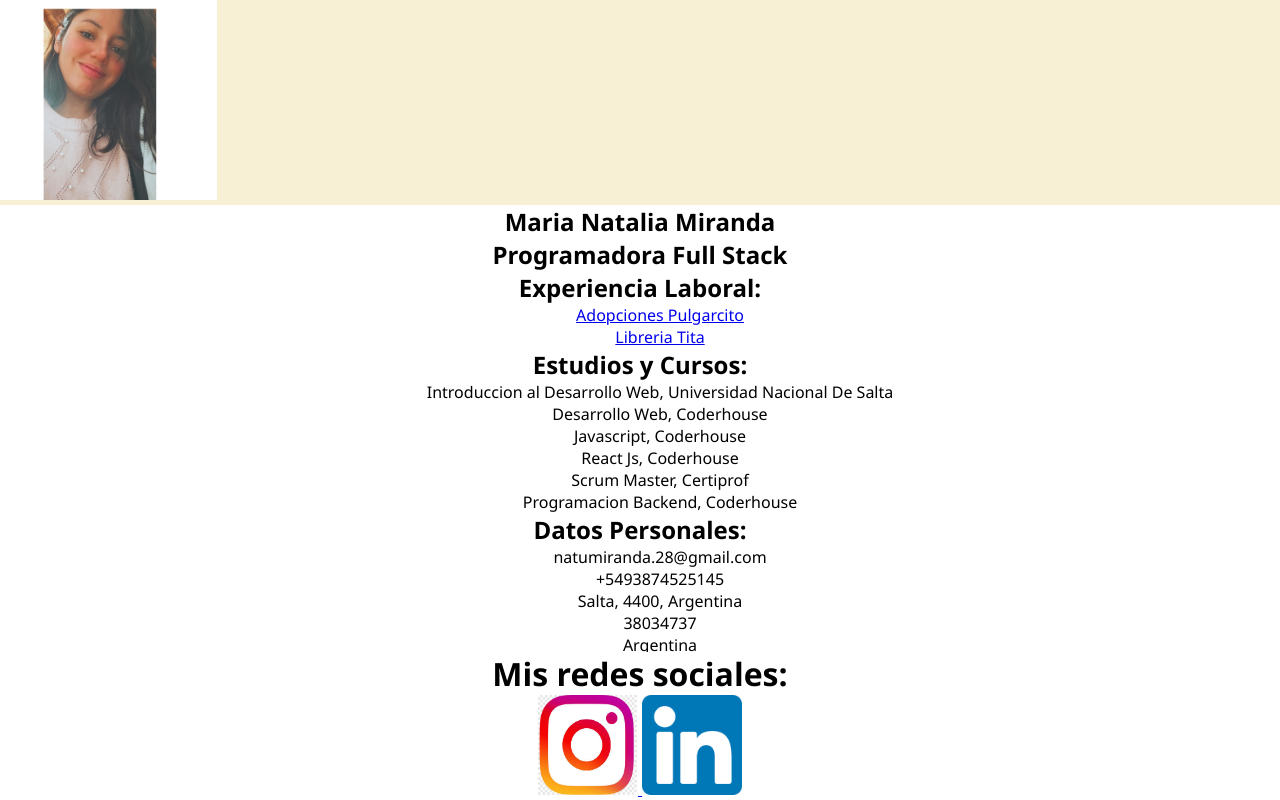
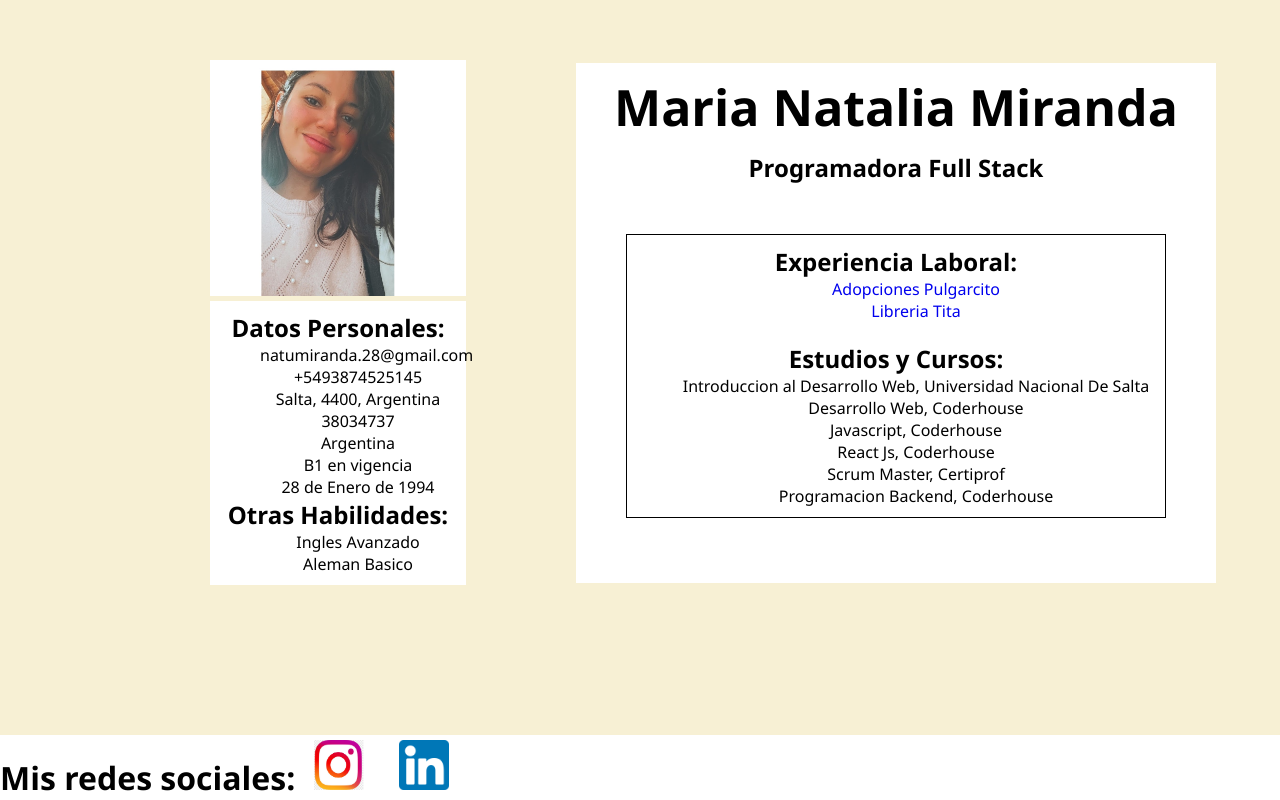
Before and after one commit to natimiranda28/CV-Natalia-Miranda, a plain HTML site: page index.html in a window 1280 px wide. Drawn offline with Linux system fonts and the light colour scheme.

Commit message:
avances grid

```diff
--- a/cv.css
+++ b/cv.css
@@ -39,9 +39,7 @@ ul{
 /* .list_v{
     list-style-type: circle;
 }
- */
-
-
+*/
 
 /* .Caja-Centro {
     float: left;
@@ -56,13 +54,15 @@ ul{
 .clase{
     background-color: white;
     text-align: center;
+    padding: 10px;
 }
 
 .seccion{
-    display: inline-block;
+    text-align: center;
 }
 
-.foto {
+.fotocv{
+    width: 100%;
     text-align: center;
 }
 
@@ -75,41 +75,66 @@ ul{
 
 .grid{
     width: 99%;
-
+    display: grid;
 }
 
-/*templates por filas y columnas*/
-.grid-template-columns-row{
-    grid-template-columns: 100px 400px;
-    grid-template-rows: 200px 200px 100px;
+/*.container {
+    display: grid;
+    grid-template-rows: 1fr 1fr;
+    grid-template-columns: 1fr 1fr;
+  }
+*/
 
-
-
-}
-
-.template-areas{
-
-}
-
-#botonera{
-
-}
-#centro{
-
-}
-
-/*.contenedor-final{
-    background-color: aquamarine;
+.contenedor-final{
     display: flex;
     flex-direction: row;
 }
 
 .divuno{
-    background-color: grey;
-    width: 25vw;
+    width: 20vw;
+    margin: 50px;
+    margin-left: 200px;
+    padding: 10px;
 }
 
 .divdos{
-    background-color: lightgreen;
-    width: 75vw;
-}*/
+    background-color: white;
+    width: 50vw;
+    height: 65vh;
+    margin-left: 50px;
+}
+
+.innerData{
+    border-style: solid;
+    border-width: 1px;
+    margin: 50px;
+}
+
+.userMainData{
+    align-self: center;
+    text-align: center;
+}
+
+.userMainData h1{
+    padding: 10px;
+    font-size: 50px;
+}
+
+.linkExp{
+    text-decoration: none;
+}
+
+.logo{
+    width: 50px;
+    height: 50px;
+}
+
+footer h1{
+    display: inline-block;
+}
+
+.elementFooter{
+    padding: 5px;
+    display: inline-block;
+    margin: 0 10px;
+}
--- a/index.html
+++ b/index.html
@@ -1,5 +1,6 @@
 <!DOCTYPE html>
 <html lang="es">
+
 <head>
     <meta charset="UTF-8">
     <meta http-equiv="X-UA-Compatible" content="IE=edge">
@@ -10,63 +11,14 @@
     <link rel="stylesheet" href="cv.css">
 </head>
 
-
 <body>
-    <!--<div class="contenedor-final">
+    <main>
+        <div class="contenedor-final">
             <div class="divuno">
-            <h1>Uno</h1>
-        </div>
-        <div class="divdos">
-            <h1>dos</h1>
-        </div>
-    </div>
-    -->
-
-    <main>
-
-
-    <div class="">
-            <img class="fotocv" height= 200px src="img/perfil.jpg" alt="Foto_Perfil">
-            <div class="clase">
-                <section class="seccion">
-                    <h1>Maria Natalia Miranda</h1>
-                    <h2>Programadora Full Stack</h2>
-
-                </section>
-            </div>
-        </div>
-
-        <section class="text-Center clase ">
-            <h1>Experiencia Laboral:</h1>
-            <ul>
-                <li>
-                    <a href="Html/Nosotros.html">Adopciones Pulgarcito</a>
-                </li>
-                <li>
-                    <a href="Html/Servicios.html">Libreria Tita</a>
-                </li>
-            </ul>
-        </section>
-
-        <section class="text-Right clase" >
-            <h1>Estudios y Cursos:</h1>
-            <ul>
-
-            <li>Introduccion al Desarrollo Web, Universidad Nacional De Salta</li>
-            <li>Desarrollo Web, Coderhouse</li>
-            <li>Javascript, Coderhouse</li>
-            <li>React Js, Coderhouse</li>
-            <li>Scrum Master, Certiprof</li>
-            <li>Programacion Backend, Coderhouse</li>
-
-            </ul>
-        </section>
-
-
-        <section class="text-Left clase">
+                <img class="fotocv" src="img/perfil.jpg" alt="Foto_Perfil">
+                <section class="text-Left clase container">
                     <h1>Datos Personales:</h1>
                     <ul>
-
                         <li>natumiranda.28@gmail.com</li>
                         <li>+5493874525145</li>
                         <li>Salta, 4400, Argentina</li>
@@ -74,7 +26,6 @@
                         <li>Argentina</li>
                         <li>B1 en vigencia</li>
                         <li>28 de Enero de 1994</li>
-
                     </ul>
                     <h1>Otras Habilidades:</h1>
                     <ul>
@@ -82,19 +33,53 @@
                         <li>Aleman Basico</li>
                     </ul>
                 </section>
+            </div>
 
+            <div class="divdos">
+                <section class="userMainData">
+                    <h1>Maria Natalia Miranda</h1>
+                    <h2>Programadora Full Stack</h2>
+                </section>
+
+                <div class="innerData">
+                    <section class="text-Center clase container ">
+                        <h1>Experiencia Laboral:</h1>
+                        <ul >
+                            <li>
+                                <a class="linkExp" href="Html/Nosotros.html">Adopciones Pulgarcito</a>
+                            </li>
+                            <li>
+                                <a class="linkExp" href="Html/Servicios.html">Libreria Tita</a>
+                            </li>
+                        </ul>
+                    </section>
+
+                    <section class="text-Right clase container">
+                        <h1>Estudios y Cursos:</h1>
+                        <ul>
+                            <li>Introduccion al Desarrollo Web, Universidad Nacional De Salta</li>
+                            <li>Desarrollo Web, Coderhouse</li>
+                            <li>Javascript, Coderhouse</li>
+                            <li>React Js, Coderhouse</li>
+                            <li>Scrum Master, Certiprof</li>
+                            <li>Programacion Backend, Coderhouse</li>
+                        </ul>
+                    </section>
+                </div>
+            </div>
+        </div>
     </main>
 
-    <footer class=" foto footer_dis">
-        <h1>Mis redes sociales:</h2>
-        <a href="https://www.instagram.com/natimranda" target="_blank" rel="noopener noreferrer">
-			<img width = 100px  height= 100px src="img/logo_instagram.png" alt="Instagram">
+    <footer class="footer_dis">
+        <h1>Mis redes sociales:</h1>
+        <a class="elementFooter" href="https://www.instagram.com/natimranda" target="_blank" rel="noopener noreferrer">
+            <img class="logo" src="img/logo_instagram.png" alt="Instagram">
         </a>
 
-		<a href="https://www.linkedin.com/in/maria-natalia-miranda/" target="_blank"rel="noopener noreferrer" >
-			<img width = 100px  height= 100px  src="img/logo_in.png" alt="linkedin">
-
+        <a class="elementFooter" href="https://www.linkedin.com/in/maria-natalia-miranda/" target="_blank" rel="noopener noreferrer">
+            <img class="logo" src="img/logo_in.png" alt="linkedin">
         </a>
     </footer>
 </body>
+
 </html>
```
Lines whose indentation alone changed are shown as unchanged.
